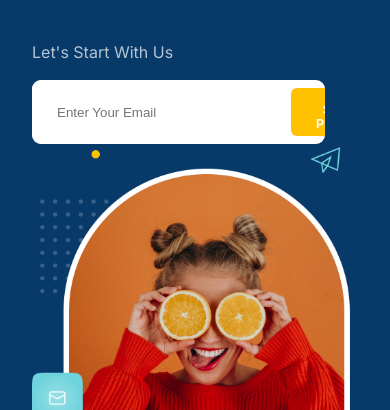
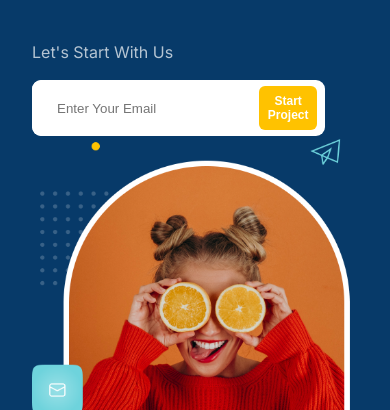
Before and after one commit to truongdeveloper/Creative-landing-page, a plain HTML site: page index.html in a window 390 px wide. Shown: the part 434-844 px from the top of the page. Drawn offline with Linux system fonts and the light colour scheme.

Commit message:
Fix Responsive

```diff
--- a/index.css
+++ b/index.css
@@ -539,6 +539,13 @@ footer{
     .box__container{
         margin: 32px 0 56px 0;
     }
+    .input{
+        height: 56px;
+    }
+    .input > .input__text-button{
+        padding: 4px 8px;
+        margin: 6px 8px 6px 0;
+    }
     .seach__menu{
         display: none;
     }
```
